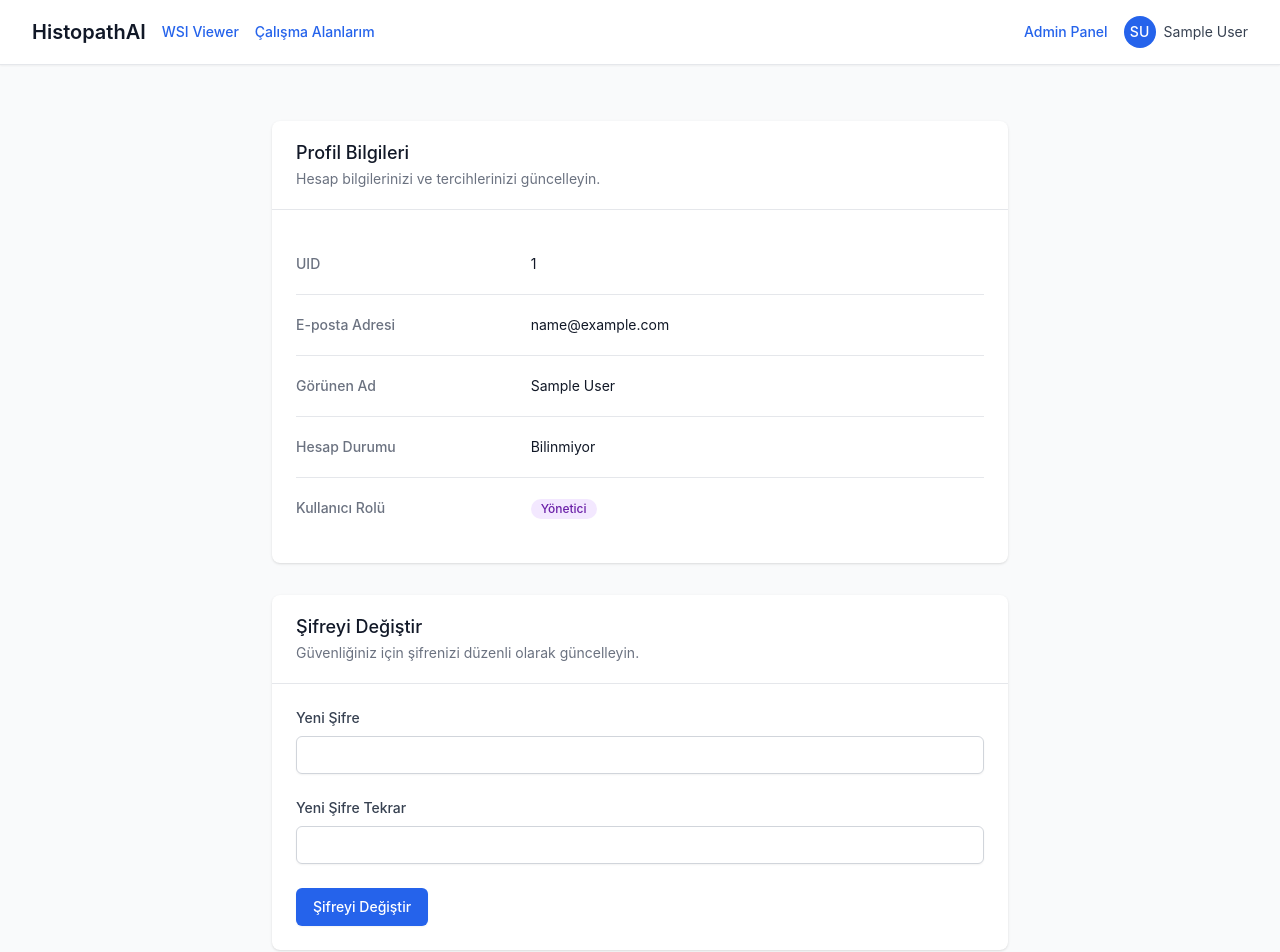
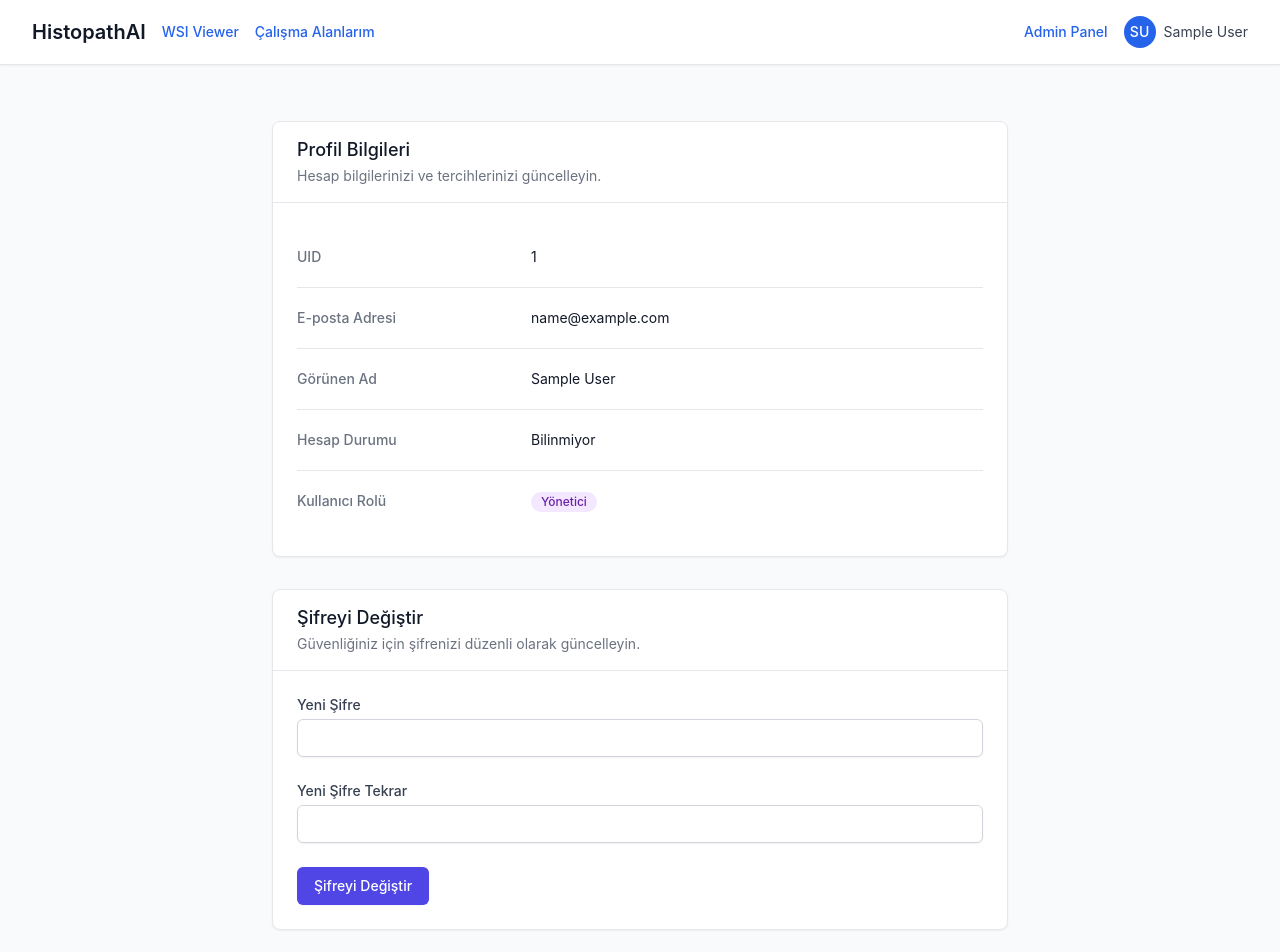
Before and after one commit to histopathai/histopathai-frontend, a Vue app: page /dashboard/profile in a window 1280 px wide. Shown: the top 952 px of the page. Built offline with nearby package versions, Linux system fonts and the light colour scheme; no server answers; sample sign-in values are in the browser's storage.

Commit message:
style: Update main.css for improved styling and consistency in components

```diff
--- a/src/assets/css/main.css
+++ b/src/assets/css/main.css
@@ -3,13 +3,12 @@
 @import 'tailwindcss/components';
 @import 'tailwindcss/utilities';
 
-/* Import Inter font */
 @import url('https://fonts.googleapis.com/css2?family=Inter:wght@300;400;500;600;700&display=swap');
 
-/* Custom base styles */
+/* Temel stil ayarları */
 @layer base {
   body {
-    @apply bg-gray-50 text-gray-900 font-sans;
+    @apply bg-gray-100 text-gray-900 font-sans; /* Arka planı çok hafif bir gri yaptım */
   }
 
   h1, h2, h3, h4, h5, h6 {
@@ -17,52 +16,57 @@
   }
 }
 
-/* Custom component styles */
+/* Global Component Stilleri */
 @layer components {
+  /* Ana Buton Stili */
   .btn {
-    @apply inline-flex items-center px-4 py-2 border border-transparent text-sm font-medium rounded-md shadow-sm focus:outline-none focus:ring-2 focus:ring-offset-2 transition-colors duration-200;
+    @apply inline-flex items-center justify-center rounded-md border border-transparent px-4 py-2 text-sm font-medium shadow-sm transition-all duration-150 ease-in-out focus:outline-none focus:ring-2 focus:ring-offset-2 disabled:opacity-50 disabled:cursor-not-allowed;
   }
 
-  .btn-primary {
-    @apply bg-primary-600 text-white hover:bg-primary-700 focus:ring-primary-500;
+  /* Buton Boyutları */
+  .btn-sm {
+    @apply px-3 py-1.5 text-xs;
+  }
+  .btn-xs {
+    @apply px-2.5 py-1 text-xs;
   }
 
-  .btn-secondary {
-    @apply bg-gray-600 text-white hover:bg-gray-700 focus:ring-gray-500;
+  /* Buton Varyantları */
+  .btn-primary {
+    @apply bg-indigo-600 text-white hover:bg-indigo-700 focus:ring-indigo-500;
   }
-
-  .btn-outline {
-    @apply border-gray-300 text-gray-700 bg-white hover:bg-gray-50 focus:ring-primary-500;
-  }
-
   .btn-danger {
     @apply bg-red-600 text-white hover:bg-red-700 focus:ring-red-500;
   }
-
-  .form-input {
-    @apply block w-full rounded-md border-gray-300 shadow-sm focus:border-primary-500 focus:ring-primary-500 sm:text-sm;
+  .btn-outline {
+    @apply border-gray-300 bg-white text-gray-700 hover:bg-gray-50 focus:ring-indigo-500;
+  }
+  .btn-ghost {
+    @apply border-transparent bg-transparent text-gray-600 hover:bg-gray-100 hover:text-gray-900 focus:ring-indigo-500;
+  }
+  .btn-ghost-danger {
+    @apply border-transparent bg-transparent text-red-600 hover:bg-red-100 hover:text-red-800 focus:ring-red-500;
   }
 
+  /* Form Elemanları */
+  .form-input {
+    @apply block w-full rounded-md border-gray-300 shadow-sm focus:border-indigo-500 focus:ring-indigo-500 sm:text-sm;
+  }
   .form-label {
-    @apply block text-sm font-medium text-gray-700 mb-2;
+    @apply block text-sm font-medium text-gray-700 mb-1; /* mb-2'den mb-1'e çekildi */
+  }
+  .form-input-sm {
+    @apply py-1.5 px-2.5 text-xs;
   }
 
+  /* Kart Yapısı */
   .card {
-    @apply bg-white overflow-hidden shadow rounded-lg;
+    @apply bg-white overflow-hidden shadow-sm rounded-lg border border-gray-200; /* Hafif gölge ve border */
   }
-
   .card-header {
-    @apply px-4 py-5 sm:px-6 border-b border-gray-200;
+    @apply px-4 py-4 sm:px-6 border-b border-gray-200; /* Padding ayarlandı */
   }
-
   .card-body {
-    @apply px-4 py-5 sm:p-6;
+    @apply px-4 py-4 sm:p-6;
   }
 }
-
-/* Custom utility classes */
-@layer utilities {
-  .text-balance {
-    text-wrap: balance;
-  }
-}
```
